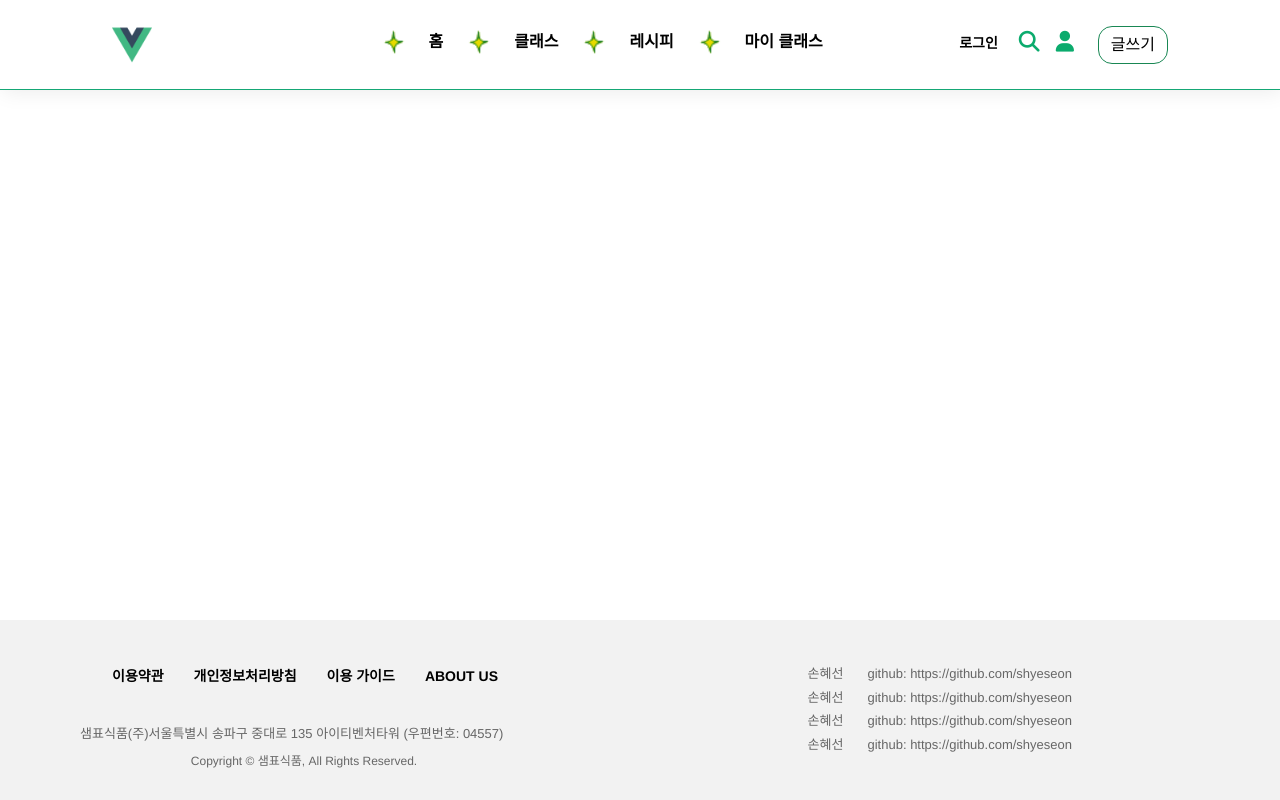
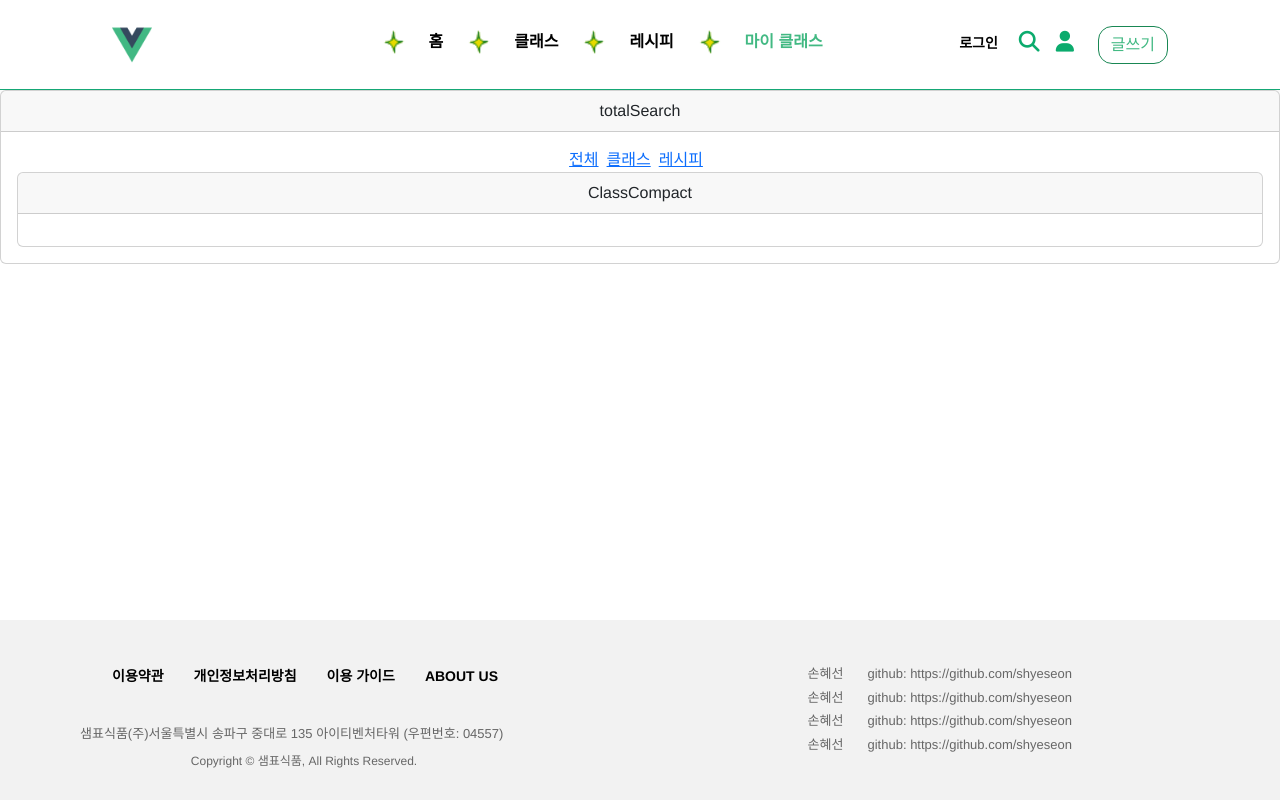
Before and after one commit to leek94/final_project_front_cooki, a Vue app: page /TotalSearchView/ClassCompact in a window 1280 px wide. Built offline with nearby package versions, Linux system fonts and the light colour scheme.

Commit message:
feat: totalSearch add

```diff
--- a/src/router/TotalSearch.js
+++ b/src/router/TotalSearch.js
@@ -1,8 +1,28 @@
 const routes = [
+
     {
         path: '/TotalSearchView',
         name: 'TotalSearchView',
-        component: () =>  import(/* webpackChunkName: "TotalSearch" */ '@/views/TotalSearchView')
+        component: () =>  import(/* webpackChunkName: "TotalSearch" */ '@/views/TotalSearchView'),
+        redirect: '/TotalSearchView/Total',
+        children : [
+            {
+                path: 'Total',
+                name: 'Total',
+                component: () =>  import(/* webpackChunkName: "TotalSearch" */ '@/views/TotalSearchView/Total')
+            },
+            {
+                path: 'ClassCompact',
+                name: 'ClassCompact',
+                component: () =>  import(/* webpackChunkName: "TotalSearch" */ '@/views/TotalSearchView/ClassCompact')
+            },
+            {
+                path: 'RecipeCompact',
+                name: 'RecipeCompact',
+                component: () =>  import(/* webpackChunkName: "TotalSearch" */ '@/views/TotalSearchView/RecipeCompact')
+            },
+        ]
     },
+
 ]
 export default routes;
--- /dev/null
+++ b/src/views/TotalSearchView/ClassCompact.vue
@@ -0,0 +1,14 @@
+<template>
+    <div class="card">
+        <div class="card-header">ClassCompact</div>
+        <div class="card-body">
+
+        </div>
+    </div>
+</template>
+
+<script setup>
+</script>
+
+<style scoped>
+</style>
--- /dev/null
+++ b/src/views/TotalSearchView/RecipeCompact.vue
@@ -0,0 +1,14 @@
+<template>
+    <div class="card">
+        <div class="card-header">RecipeCompact</div>
+        <div class="card-body">
+
+        </div>
+    </div>
+</template>
+
+<script setup>
+</script>
+
+<style scoped>
+</style>
--- /dev/null
+++ b/src/views/TotalSearchView/Total.vue
@@ -0,0 +1,14 @@
+<template>
+    <div class="card">
+        <div class="card-header">Total</div>
+        <div class="card-body">
+
+        </div>
+    </div>
+</template>
+
+<script setup>
+</script>
+
+<style scoped>
+</style>
--- a/src/views/TotalSearchView/index.vue
+++ b/src/views/TotalSearchView/index.vue
@@ -2,7 +2,10 @@
     <div class="card">
         <div class="card-header">totalSearch</div>
         <div class="card-body">
-
+            <RouterLink class="me-2" to="/TotalSearchView/Total">전체</RouterLink>
+            <RouterLink class="me-2" to="/TotalSearchView/ClassCompact">클래스</RouterLink>
+            <RouterLink class="me-2" to="/TotalSearchView/RecipeCompact">레시피</RouterLink>
+            <RouterView></RouterView>
         </div>
     </div>
 </template>
```
